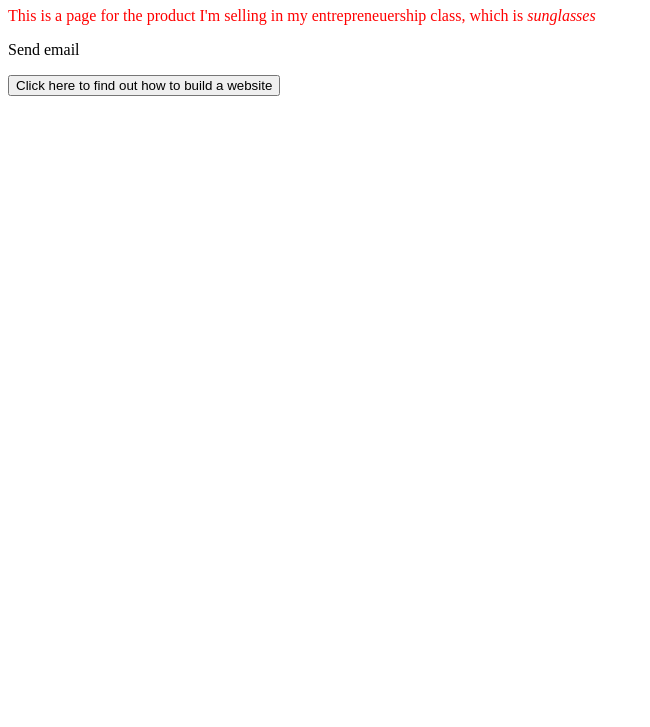
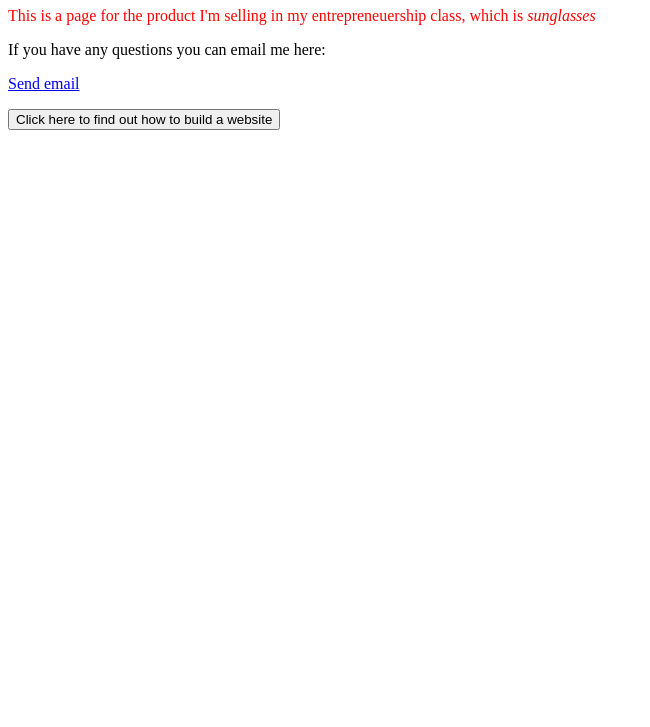
Before and after one commit to Rayyan1225/rayyan-sharief, a plain HTML site: page index.html in a window 1280 px wide. Shown: the part 73-800 px from the top of the page, without its empty margins (0-650 px from the left). Drawn offline with Linux system fonts and the light colour scheme.

Commit message:
Update index.html

```diff
--- a/index.html
+++ b/index.html
@@ -8,7 +8,8 @@
 <h1>Forgio</h1>
 <p style="color:red;">This is a page for the product I'm selling in my entrepreneuership class, which is <i>sunglasses</i></p>
 
-<p If you have any questions, you can email me here: <a href="mailto:sharief.1@themetroschool.org">Send email</a> </p>
+<p>If you have any questions you can email me here:</p>
+<p><a href="mailto:sharief.1@themetroschool.org">Send email</a></p>
 
 <button onclick="window.location.href='https://themeisle.com/blog/how-to-make-a-small-business-website/';">
   Click here to find out how to build a website
```
